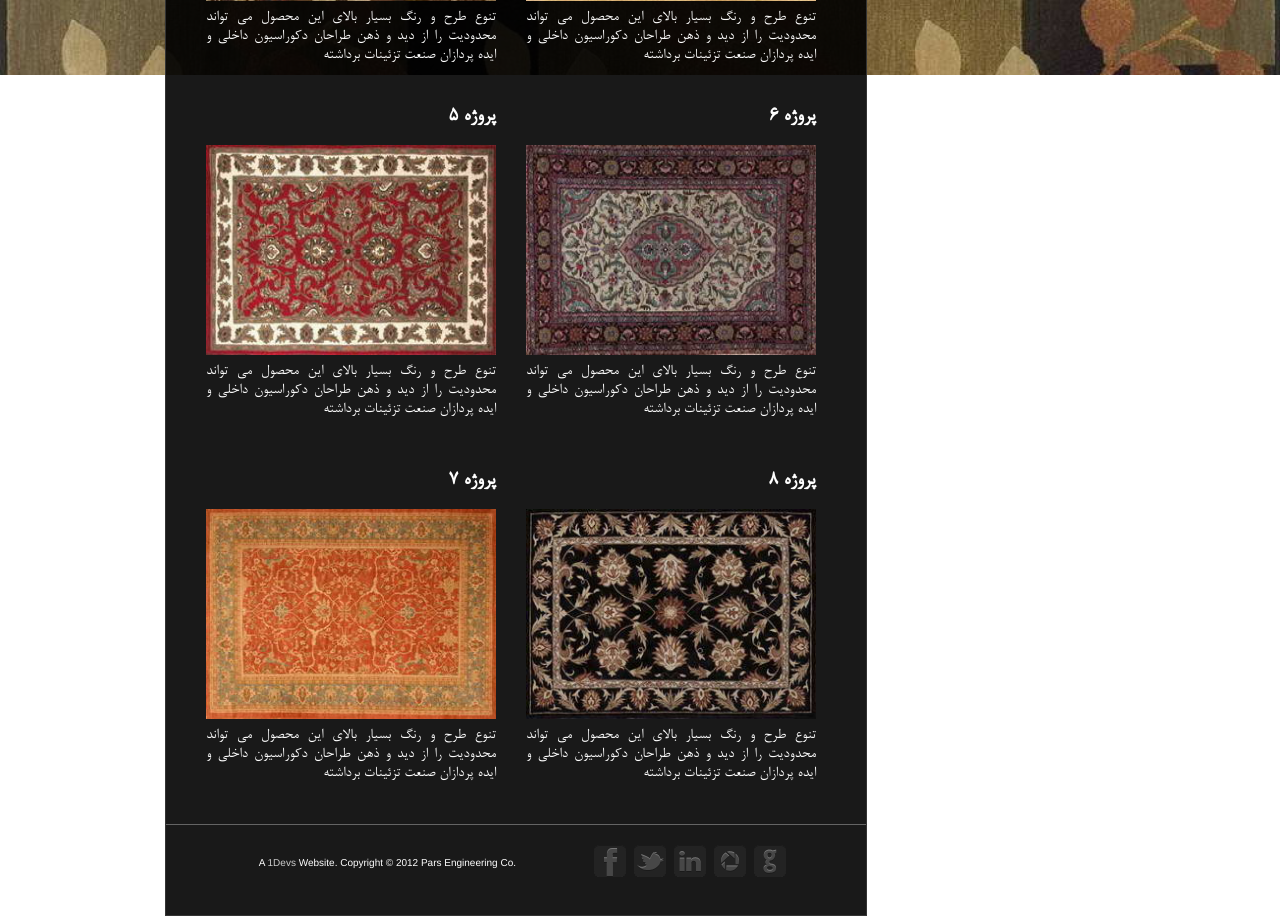
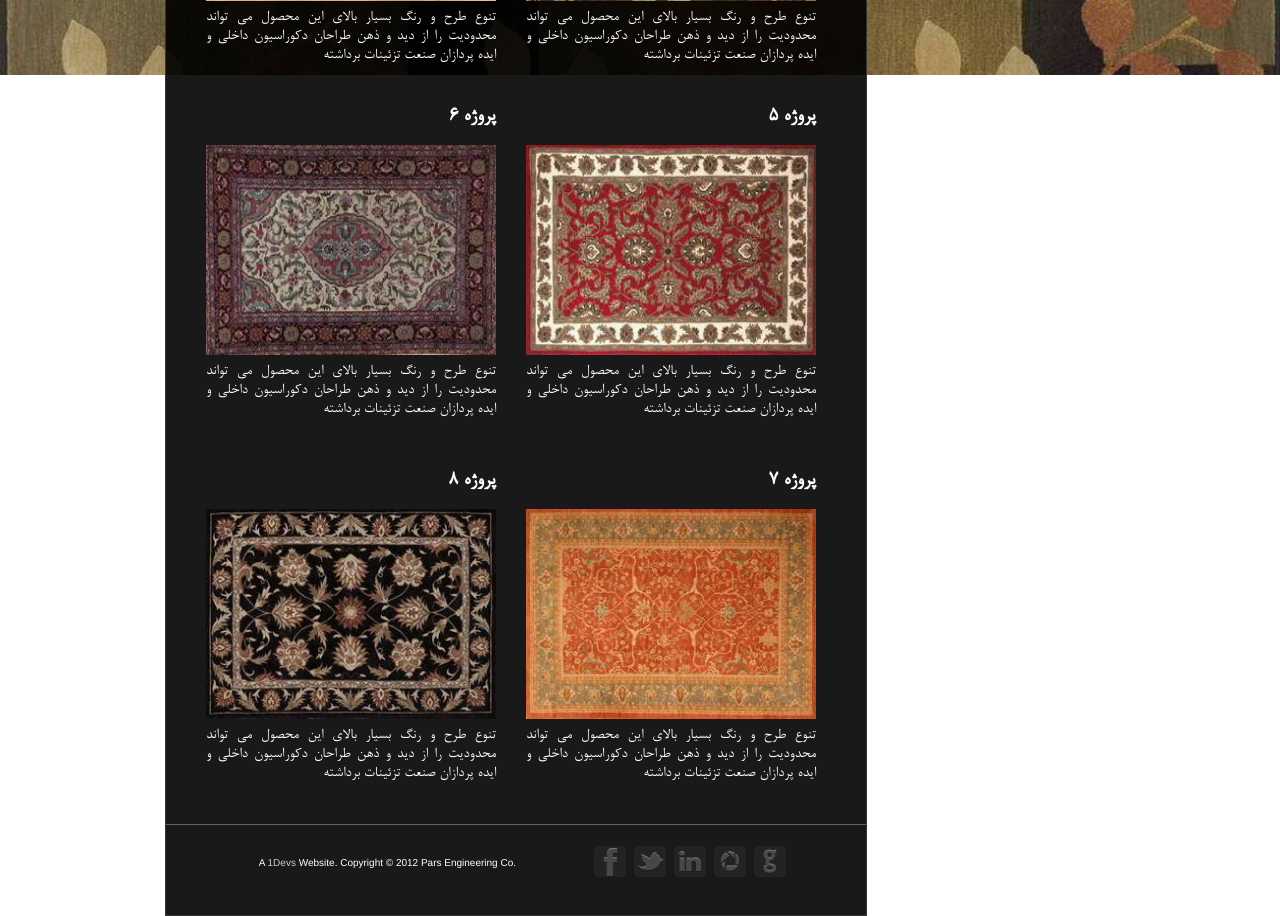
Before and after one commit to AliMD/ParsEngCo, a PHP site: page /projects in a window 1280 px wide. Shown: the part 725-1641 px from the top of the page. Run offline with PHP 8.4, Linux system fonts and the light colour scheme; the visitor is signed in with stand-in values (Sample User, id 1).

Commit message:
fix bug (rast be chap kardame article.box haro)

```diff
--- a/htdocs/pages/projects.php
+++ b/htdocs/pages/projects.php
@@ -4,7 +4,7 @@
 	</header>
 	<div class="pl1 pr1 pb4 content">
 		<section class="mh5 mt4 row cover">
-			<article class="w7 mh9 box left">
+			<article class="w7 mh9 box right">
 				<h3> پروژه 1</h3>
 				<a href="./images/galleries/original/rug1.jpg" title="Item 1 title ..." data-desc="	Item 1 description " rel="lightbox[group1]">
 					<img src="./images/galleries/thumbs2/rug1.jpg" alt="rug1" width="290" height="210" />
@@ -15,7 +15,7 @@
 					<br />
 				</p>
 			</article>
-			<article class="w7 mh9 box mla">
+			<article class="w7 mh9 box mra">
 				<h3> پروژه 2</h3>
 				<a href="./images/galleries/original/rug2.jpg" title="Item 1 title ..." data-desc="	Item 1 description " rel="lightbox[group1]">
 					<img src="./images/galleries/thumbs2/rug2.jpg" alt="rug2" width="290" height="210" />
@@ -28,7 +28,7 @@
 			</article>
 		</section>
 		<section class="mh5 mt4 row cover">
-			<article class="w7 mh9 box left">
+			<article class="w7 mh9 box right">
 				<h3> پروژه 3</h3>
 				<a href="./images/galleries/original/rug3.jpg" title="Item 1 title ..." data-desc="	Item 1 description " rel="lightbox[group1]">
 					<img src="./images/galleries/thumbs2/rug3.jpg" alt="rug3" width="290" height="210" />
@@ -39,7 +39,7 @@
 					<br />
 				</p>
 			</article>
-			<article class="w7 mh9 box mla">
+			<article class="w7 mh9 box mra">
 				<h3> پروژه 4</h3>
 				<a href="./images/galleries/original/rug4.jpg" title="Item 1 title ..." data-desc="	Item 1 description " rel="lightbox[group1]">
 					<img src="./images/galleries/thumbs2/rug4.jpg" alt="rug4" width="290" height="210" />
@@ -52,7 +52,7 @@
 			</article>
 		</section>
 		<section class="mh5 mt4 row cover">
-			<article class="w7 mh9 box left">
+			<article class="w7 mh9 box right">
 				<h3> پروژه 5</h3>
 				<a href="./images/galleries/original/rug5.jpg" title="Item 1 title ..." data-desc="	Item 1 description " rel="lightbox[group1]">
 					<img src="./images/galleries/thumbs2/rug5.jpg" alt="rug5" width="290" height="210" />
@@ -63,7 +63,7 @@
 					<br />
 				</p>
 			</article>
-			<article class="w7 mh9 box mla">
+			<article class="w7 mh9 box mra">
 				<h3>پروژه 6</h3>
 				<a href="./images/galleries/original/rug6.jpg" title="Item 1 title ..." data-desc="	Item 1 description " rel="lightbox[group1]">
 					<img src="./images/galleries/thumbs2/rug6.jpg" alt="rug6" width="290" height="210" />
@@ -76,7 +76,7 @@
 			</article>
 		</section>
 		<section class="mh5 mt5 row cover">
-			<article class="w7 mh9 box left">
+			<article class="w7 mh9 box right">
 				<h3>پروژه 7</h3>
 				<a href="./images/galleries/original/rug7.jpg" title="Item 1 title ..." data-desc="	Item 1 description " rel="lightbox[group1]">
 					<img src="./images/galleries/thumbs2/rug7.jpg" alt="rug7" width="290" height="210" />
@@ -87,7 +87,7 @@
 					<br />
 				</p>
 			</article>
-			<article class="w7 mh9 box mla">
+			<article class="w7 mh9 box mra">
 				<h3>پروژه 8</h3>
 				<a href="./images/galleries/original/rug8.jpg" title="Item 1 title ..." data-desc="	Item 1 description " rel="lightbox[group1]">
 					<img src="./images/galleries/thumbs2/rug8.jpg" alt="rug8" width="290" height="210" />
```
